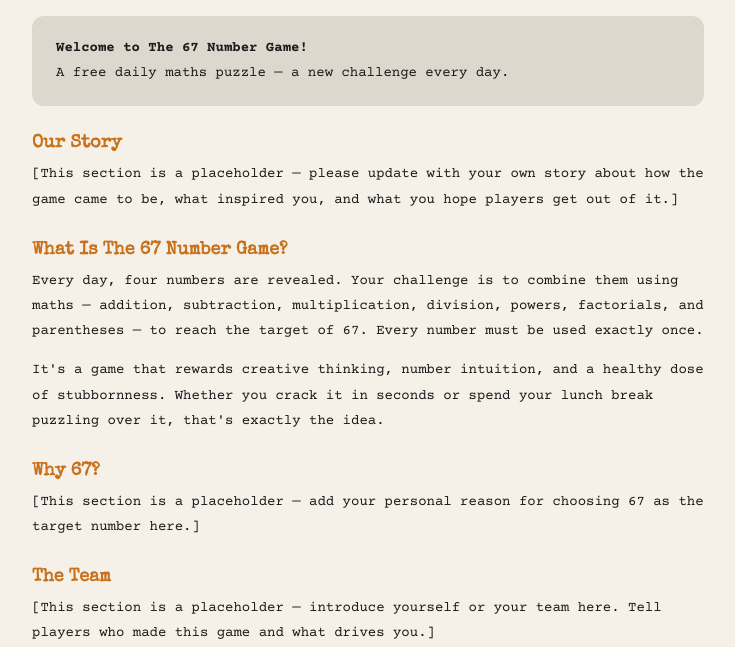
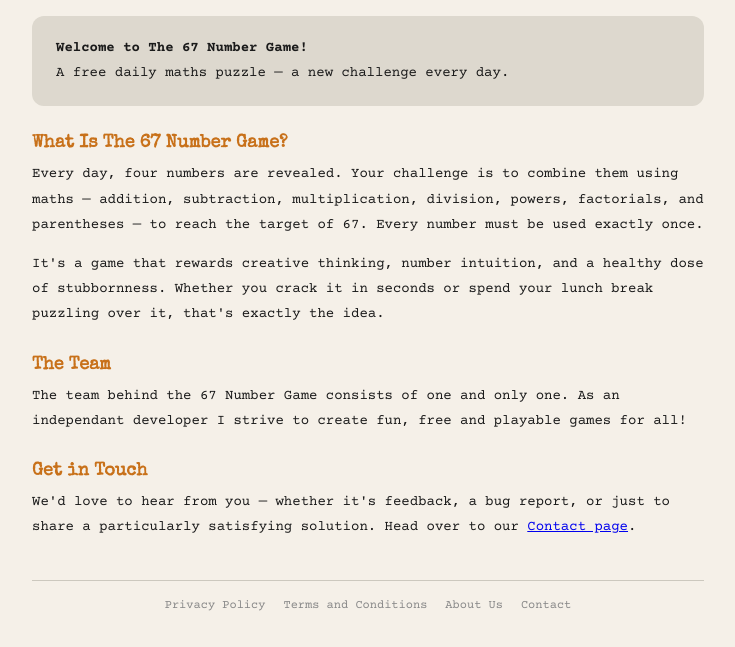
Before and after one commit to The67NumberGame/The67NumberGame.github.io, a plain HTML site: page about.html in a window 1280 px wide. Shown: the part 153-800 px from the top of the page, without its empty margins (272-1007 px from the left). Drawn offline with nearby package versions, Linux system fonts and the light colour scheme.

Commit message:
Update about.html

```diff
--- a/about.html
+++ b/about.html
@@ -34,18 +34,12 @@ p{font-size:14px;line-height:1.8;margin-bottom:14px}
     A free daily maths puzzle — a new challenge every day.
   </div>
 
-  <h2>Our Story</h2>
-  <p>[This section is a placeholder — please update with your own story about how the game came to be, what inspired you, and what you hope players get out of it.]</p>
-
   <h2>What Is The 67 Number Game?</h2>
   <p>Every day, four numbers are revealed. Your challenge is to combine them using maths — addition, subtraction, multiplication, division, powers, factorials, and parentheses — to reach the target of 67. Every number must be used exactly once.</p>
   <p>It's a game that rewards creative thinking, number intuition, and a healthy dose of stubbornness. Whether you crack it in seconds or spend your lunch break puzzling over it, that's exactly the idea.</p>
 
-  <h2>Why 67?</h2>
-  <p>[This section is a placeholder — add your personal reason for choosing 67 as the target number here.]</p>
-
   <h2>The Team</h2>
-  <p>[This section is a placeholder — introduce yourself or your team here. Tell players who made this game and what drives you.]</p>
+  <p>The team behind the 67 Number Game consists of one and only one. As an independant developer I strive to create fun, free and playable games for all!</p>
 
   <h2>Get in Touch</h2>
   <p>We'd love to hear from you — whether it's feedback, a bug report, or just to share a particularly satisfying solution. Head over to our <a href="contact.html">Contact page</a>.</p>
```
